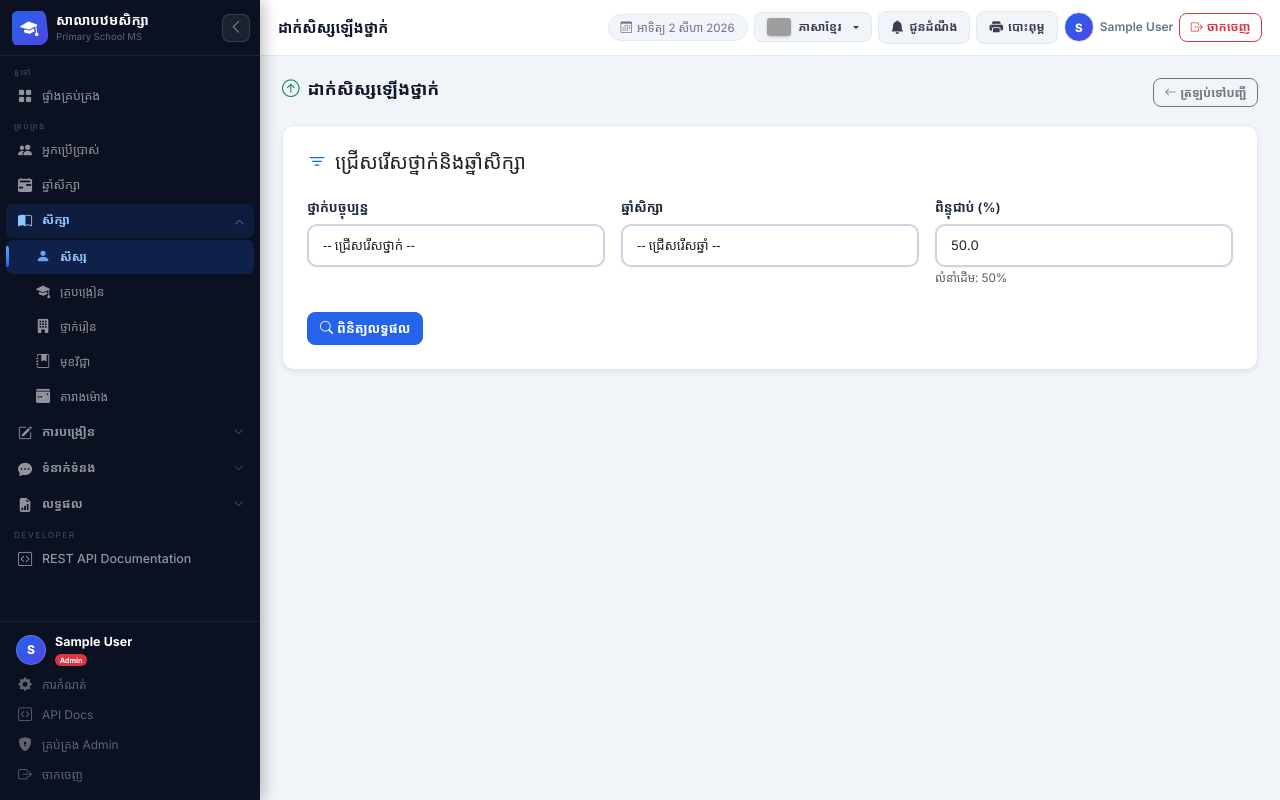
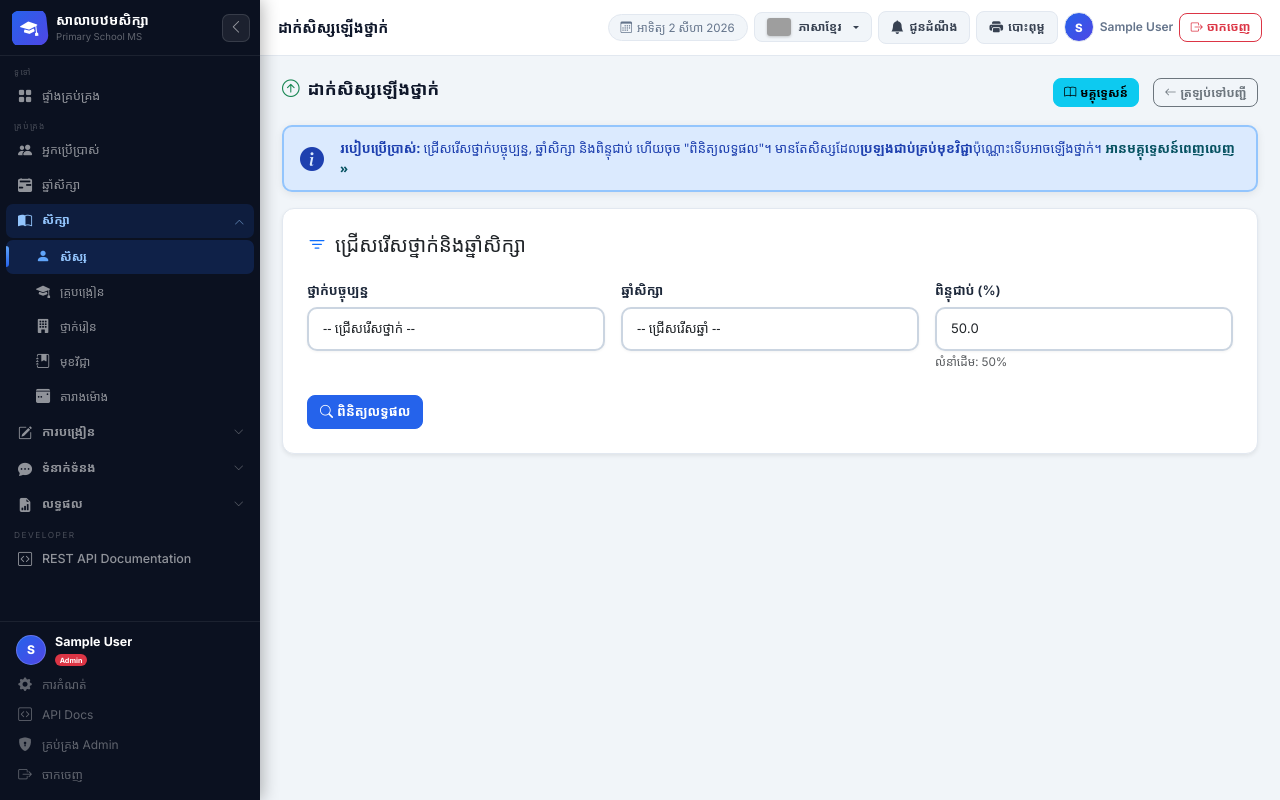
Before and after one commit to kimmi77778888-rgb/school_system.com, a Django app: page /school/students/promote/ in a window 1280 px wide. Run offline with Django 5.2, Linux system fonts and the light colour scheme; the visitor is signed in with stand-in values (Sample User, id 1); data comes from the database, SQL or seed files in the repository; data that the repository does not hold is empty; parts of the project's set-up code (start-up, migrations or seed data) failed here and were passed over; grey boxes are pictures that could not be loaded.

Commit message:
Add guide link and help box to student promotion page

```diff
--- a/crm/school/templates/school/student_promote.html
+++ b/crm/school/templates/school/student_promote.html
@@ -24,6 +24,9 @@
 <div class="page-header">
   <h2><i class="bi bi-arrow-up-circle me-2 text-success"></i>ដាក់សិស្សឡើងថ្នាក់</h2>
   <div class="actions">
+    <a href="https://github.com/kimmi77778888-rgb/school_system.com/blob/main/crm/STUDENT_PROMOTION_GUIDE.md" target="_blank" class="btn btn-info btn-sm me-2">
+      <i class="bi bi-book me-1"></i>មគ្គុទ្ទេសន៍
+    </a>
     <a href="{% url 'school:student_list' %}" class="btn btn-outline-secondary btn-sm">
       <i class="bi bi-arrow-left me-1"></i>ត្រឡប់ទៅបញ្ជី
     </a>
@@ -31,6 +34,16 @@
 </div>
 
 {% if not students_data %}
+<!-- Help Box -->
+<div class="alert alert-info d-flex align-items-center mb-3" role="alert">
+  <i class="bi bi-info-circle-fill me-3 fs-4"></i>
+  <div>
+    <strong>របៀបប្រើប្រាស់:</strong> ជ្រើសរើសថ្នាក់បច្ចុប្បន្ន, ឆ្នាំសិក្សា និងពិន្ទុជាប់ ហើយចុច "ពិនិត្យលទ្ធផល"។
+    មានតែសិស្សដែល<strong>ប្រឡងជាប់គ្រប់មុខវិជ្ជា</strong>ប៉ុណ្ណោះទើបអាចឡើងថ្នាក់។
+    <a href="https://github.com/kimmi77778888-rgb/school_system.com/blob/main/crm/STUDENT_PROMOTION_GUIDE.md" target="_blank" class="alert-link">អានមគ្គុទ្ទេសន៍ពេញលេញ »</a>
+  </div>
+</div>
+
 <!-- Step 1: Select Classroom and Year -->
 <div class="card shadow-sm">
   <div class="card-body p-4">
```
